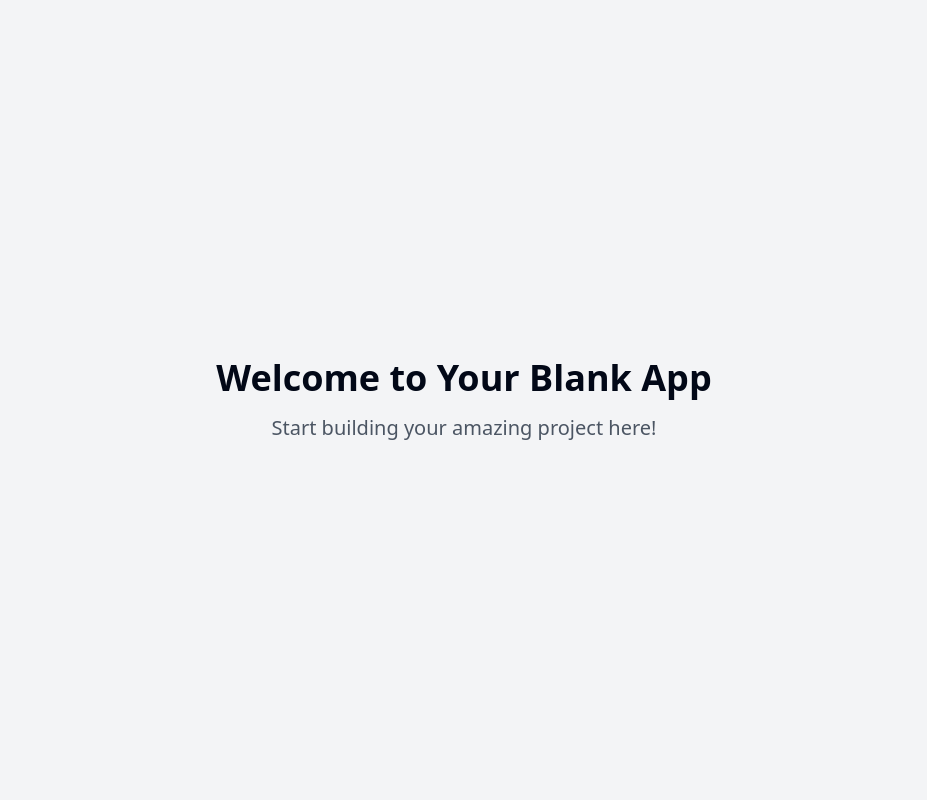
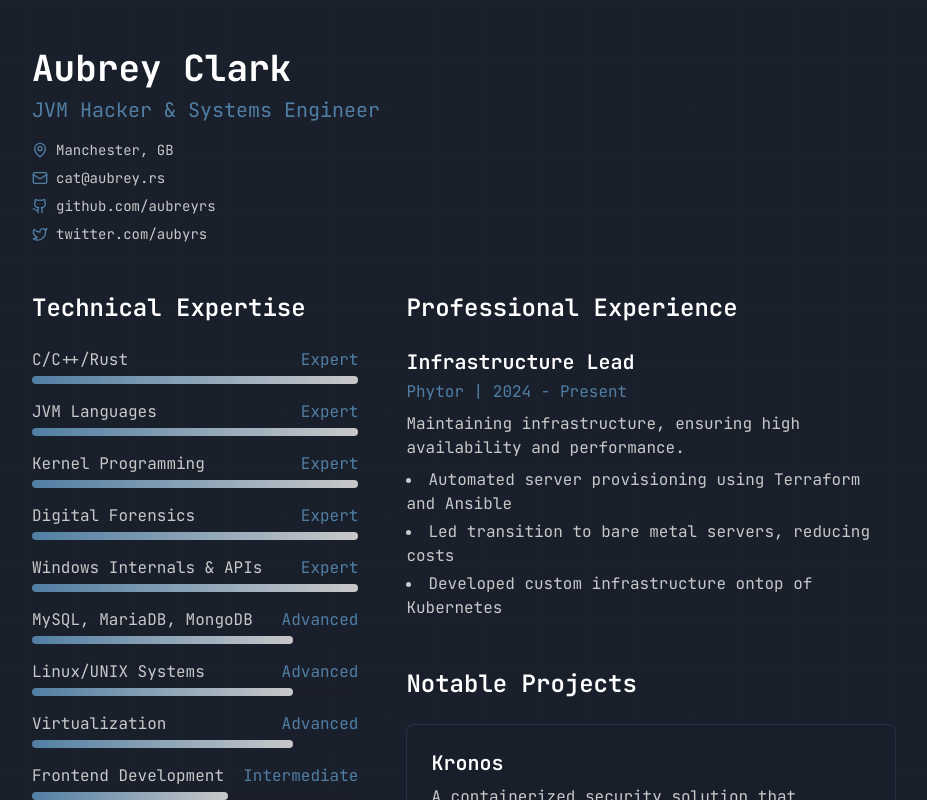
Before and after one commit to wasifahmed-sudo/playful-creations, a React (Vite) app: page / in a window 1280 px wide. Shown: the top 800 px of the page, without its empty margins (176-1103 px from the left). Built offline with nearby package versions, Linux system fonts and the light colour scheme.

Commit message:
Create new project structure
Initialized a new project structure based on the provided template.
[skip gpt_engineer]

```diff
--- /dev/null
+++ b/src/components/Experience.tsx
@@ -0,0 +1,26 @@
+interface ExperienceProps {
+  title: string;
+  company: string;
+  period: string;
+  description: string;
+  bullets: string[];
+}
+
+const Experience = ({ title, company, period, description, bullets }: ExperienceProps) => {
+  return (
+    <div className="mb-8">
+      <h3 className="text-xl font-semibold text-white mb-1">{title}</h3>
+      <div className="text-accent mb-2">
+        {company} | {period}
+      </div>
+      <p className="mb-2">{description}</p>
+      <ul className="list-disc list-inside space-y-1">
+        {bullets.map((bullet, index) => (
+          <li key={index}>{bullet}</li>
+        ))}
+      </ul>
+    </div>
+  );
+};
+
+export default Experience;
--- /dev/null
+++ b/src/components/Header.tsx
@@ -0,0 +1,37 @@
+import { Mail, Github, Twitter, MapPin } from "lucide-react";
+
+const Header = () => {
+  return (
+    <header className="mb-12">
+      <h1 className="text-4xl font-bold text-white mb-2">Aubrey Clark</h1>
+      <h2 className="text-xl mb-4 text-accent">JVM Hacker & Systems Engineer</h2>
+
+      <div className="space-y-2 text-sm">
+        <div className="flex items-center gap-2">
+          <MapPin size={16} className="text-accent" />
+          <span>Manchester, GB</span>
+        </div>
+        <div className="flex items-center gap-2">
+          <Mail size={16} className="text-accent" />
+          <a href="mailto:cat@aubrey.rs" className="hover:text-white transition-colors">
+            cat@aubrey.rs
+          </a>
+        </div>
+        <div className="flex items-center gap-2">
+          <Github size={16} className="text-accent" />
+          <a href="https://github.com/aubreyrs" className="hover:text-white transition-colors">
+            github.com/aubreyrs
+          </a>
+        </div>
+        <div className="flex items-center gap-2">
+          <Twitter size={16} className="text-accent" />
+          <a href="https://twitter.com/aubyrs" className="hover:text-white transition-colors">
+            twitter.com/aubyrs
+          </a>
+        </div>
+      </div>
+    </header>
+  );
+};
+
+export default Header;
--- /dev/null
+++ b/src/components/ProjectCard.tsx
@@ -0,0 +1,26 @@
+interface ProjectCardProps {
+  title: string;
+  description: string;
+  technologies: string[];
+}
+
+const ProjectCard = ({ title, description, technologies }: ProjectCardProps) => {
+  return (
+    <div className="bg-card p-6 rounded-lg border border-accent/20">
+      <h3 className="text-xl font-semibold text-white mb-2">{title}</h3>
+      <p className="mb-4">{description}</p>
+      <div className="flex flex-wrap gap-2">
+        {technologies.map((tech, index) => (
+          <span
+            key={index}
+            className="px-3 py-1 text-sm rounded-full bg-background border border-accent/20"
+          >
+            {tech}
+          </span>
+        ))}
+      </div>
+    </div>
+  );
+};
+
+export default ProjectCard;
--- /dev/null
+++ b/src/components/SkillBar.tsx
@@ -0,0 +1,33 @@
+interface SkillBarProps {
+  name: string;
+  level: "Expert" | "Advanced" | "Intermediate";
+}
+
+const SkillBar = ({ name, level }: SkillBarProps) => {
+  const getWidth = () => {
+    switch (level) {
+      case "Expert":
+        return "w-full";
+      case "Advanced":
+        return "w-4/5";
+      case "Intermediate":
+        return "w-3/5";
+      default:
+        return "w-2/5";
+    }
+  };
+
+  return (
+    <div className="mb-4">
+      <div className="flex justify-between mb-1">
+        <span>{name}</span>
+        <span className="text-accent">{level}</span>
+      </div>
+      <div className="w-full bg-card rounded-full">
+        <div className={`skill-bar ${getWidth()}`} />
+      </div>
+    </div>
+  );
+};
+
+export default SkillBar;
--- a/src/index.css
+++ b/src/index.css
@@ -1,101 +1,17 @@
+@import url('https://fonts.googleapis.com/css2?family=JetBrains+Mono:wght@400;500;600;700&display=swap');
+
 @tailwind base;
 @tailwind components;
 @tailwind utilities;
 
-@layer base {
-  :root {
-    --background: 0 0% 100%;
-    --foreground: 222.2 84% 4.9%;
-
-    --card: 0 0% 100%;
-    --card-foreground: 222.2 84% 4.9%;
-
-    --popover: 0 0% 100%;
-    --popover-foreground: 222.2 84% 4.9%;
-
-    --primary: 222.2 47.4% 11.2%;
-    --primary-foreground: 210 40% 98%;
-
-    --secondary: 210 40% 96.1%;
-    --secondary-foreground: 222.2 47.4% 11.2%;
-
-    --muted: 210 40% 96.1%;
-    --muted-foreground: 215.4 16.3% 46.9%;
-
-    --accent: 210 40% 96.1%;
-    --accent-foreground: 222.2 47.4% 11.2%;
-
-    --destructive: 0 84.2% 60.2%;
-    --destructive-foreground: 210 40% 98%;
-
-    --border: 214.3 31.8% 91.4%;
-    --input: 214.3 31.8% 91.4%;
-    --ring: 222.2 84% 4.9%;
-
-    --radius: 0.5rem;
-
-    --sidebar-background: 0 0% 98%;
-
-    --sidebar-foreground: 240 5.3% 26.1%;
-
-    --sidebar-primary: 240 5.9% 10%;
-
-    --sidebar-primary-foreground: 0 0% 98%;
-
-    --sidebar-accent: 240 4.8% 95.9%;
-
-    --sidebar-accent-foreground: 240 5.9% 10%;
-
-    --sidebar-border: 220 13% 91%;
-
-    --sidebar-ring: 217.2 91.2% 59.8%;
-  }
-
-  .dark {
-    --background: 222.2 84% 4.9%;
-    --foreground: 210 40% 98%;
-
-    --card: 222.2 84% 4.9%;
-    --card-foreground: 210 40% 98%;
-
-    --popover: 222.2 84% 4.9%;
-    --popover-foreground: 210 40% 98%;
-
-    --primary: 210 40% 98%;
-    --primary-foreground: 222.2 47.4% 11.2%;
-
-    --secondary: 217.2 32.6% 17.5%;
-    --secondary-foreground: 210 40% 98%;
-
-    --muted: 217.2 32.6% 17.5%;
-    --muted-foreground: 215 20.2% 65.1%;
-
-    --accent: 217.2 32.6% 17.5%;
-    --accent-foreground: 210 40% 98%;
-
-    --destructive: 0 62.8% 30.6%;
-    --destructive-foreground: 210 40% 98%;
-
-    --border: 217.2 32.6% 17.5%;
-    --input: 217.2 32.6% 17.5%;
-    --ring: 212.7 26.8% 83.9%;
-    --sidebar-background: 240 5.9% 10%;
-    --sidebar-foreground: 240 4.8% 95.9%;
-    --sidebar-primary: 224.3 76.3% 48%;
-    --sidebar-primary-foreground: 0 0% 100%;
-    --sidebar-accent: 240 3.7% 15.9%;
-    --sidebar-accent-foreground: 240 4.8% 95.9%;
-    --sidebar-border: 240 3.7% 15.9%;
-    --sidebar-ring: 217.2 91.2% 59.8%;
-  }
+body {
+  @apply bg-background text-foreground font-mono;
+  background-image:
+    linear-gradient(rgba(26, 31, 44, 0.97), rgba(26, 31, 44, 0.97)),
+    repeating-linear-gradient(0deg, transparent, transparent 50px, rgba(81, 127, 164, 0.1) 50px, rgba(81, 127, 164, 0.1) 51px),
+    repeating-linear-gradient(90deg, transparent, transparent 50px, rgba(81, 127, 164, 0.1) 50px, rgba(81, 127, 164, 0.1) 51px);
 }
 
-@layer base {
-  * {
-    @apply border-border;
-  }
-
-  body {
-    @apply bg-background text-foreground;
-  }
+.skill-bar {
+  @apply h-2 rounded-full bg-gradient-to-r from-accent to-foreground;
 }
--- a/src/pages/Index.tsx
+++ b/src/pages/Index.tsx
@@ -1,11 +1,62 @@
-// Update this page (the content is just a fallback if you fail to update the page)
+import Header from "../components/Header";
+import SkillBar from "../components/SkillBar";
+import Experience from "../components/Experience";
+import ProjectCard from "../components/ProjectCard";
 
 const Index = () => {
   return (
-    <div className="min-h-screen flex items-center justify-center bg-gray-100">
-      <div className="text-center">
-        <h1 className="text-4xl font-bold mb-4">Welcome to Your Blank App</h1>
-        <p className="text-xl text-gray-600">Start building your amazing project here!</p>
+    <div className="min-h-screen py-12 px-4 max-w-4xl mx-auto">
+      <Header />
+
+      <div className="grid md:grid-cols-[2fr,3fr] gap-12">
+        <section>
+          <h2 className="text-2xl font-semibold text-white mb-6">Technical Expertise</h2>
+          <div className="space-y-4">
+            <SkillBar name="C/C++/Rust" level="Expert" />
+            <SkillBar name="JVM Languages" level="Expert" />
+            <SkillBar name="Kernel Programming" level="Expert" />
+            <SkillBar name="Digital Forensics" level="Expert" />
+            <SkillBar name="Windows Internals & APIs" level="Expert" />
+            <SkillBar name="MySQL, MariaDB, MongoDB" level="Advanced" />
+            <SkillBar name="Linux/UNIX Systems" level="Advanced" />
+            <SkillBar name="Virtualization" level="Advanced" />
+            <SkillBar name="Frontend Development" level="Intermediate" />
+            <SkillBar name="Network Security" level="Intermediate" />
+          </div>
+        </section>
+
+        <div className="space-y-12">
+          <section>
+            <h2 className="text-2xl font-semibold text-white mb-6">Professional Experience</h2>
+            <Experience
+              title="Infrastructure Lead"
+              company="Phytor"
+              period="2024 - Present"
+              description="Maintaining infrastructure, ensuring high availability and performance."
+              bullets={[
+                "Automated server provisioning using Terraform and Ansible",
+                "Led transition to bare metal servers, reducing costs",
+                "Developed custom infrastructure ontop of Kubernetes"
+              ]}
+            />
+          </section>
+
+          <section>
+            <h2 className="text-2xl font-semibold text-white mb-6">Notable Projects</h2>
+            <div className="grid gap-6">
+              <ProjectCard
+                title="Kronos"
+                description="A containerized security solution that specializes in detecting and mitigating JVM-based malware within Docker environments."
+                technologies={["Docker", "JVM", "Kotlin", "ASM", "eBPF", "C++", "Linux Kernel"]}
+              />
+              <ProjectCard
+                title="Vytal"
+                description="A Security Information and Event Management (SIEM) system tailored for monitoring and securing Docker environments in real-time"
+                technologies={["Rust", "Docker", "Elasticsearch", "Logstash", "Kibana", "Kubernetes"]}
+              />
+            </div>
+          </section>
+        </div>
       </div>
     </div>
   );
--- a/tailwind.config.ts
+++ b/tailwind.config.ts
@@ -10,87 +10,20 @@ export default {
   ],
   prefix: "",
   theme: {
-		container: {
-			center: true,
-			padding: '2rem',
-			screens: {
-				'2xl': '1400px'
-			}
+    extend: {
+      fontFamily: {
+        mono: ["JetBrains Mono", "monospace"],
       },
-		extend: {
       colors: {
-				border: 'hsl(var(--border))',
-				input: 'hsl(var(--input))',
-				ring: 'hsl(var(--ring))',
-				background: 'hsl(var(--background))',
-				foreground: 'hsl(var(--foreground))',
-				primary: {
-					DEFAULT: 'hsl(var(--primary))',
-					foreground: 'hsl(var(--primary-foreground))'
+        background: "#1A1F2C",
+        foreground: "#C8C8C9",
+        accent: "#517fa4",
+        card: "rgba(26, 31, 44, 0.7)",
       },
-				secondary: {
-					DEFAULT: 'hsl(var(--secondary))',
-					foreground: 'hsl(var(--secondary-foreground))'
+      backgroundImage: {
+        "grid-pattern": "linear-gradient(to right, #243949 0%, #517fa4 100%)",
       },
-				destructive: {
-					DEFAULT: 'hsl(var(--destructive))',
-					foreground: 'hsl(var(--destructive-foreground))'
     },
-				muted: {
-					DEFAULT: 'hsl(var(--muted))',
-					foreground: 'hsl(var(--muted-foreground))'
-				},
-				accent: {
-					DEFAULT: 'hsl(var(--accent))',
-					foreground: 'hsl(var(--accent-foreground))'
-				},
-				popover: {
-					DEFAULT: 'hsl(var(--popover))',
-					foreground: 'hsl(var(--popover-foreground))'
-				},
-				card: {
-					DEFAULT: 'hsl(var(--card))',
-					foreground: 'hsl(var(--card-foreground))'
-				},
-				sidebar: {
-					DEFAULT: 'hsl(var(--sidebar-background))',
-					foreground: 'hsl(var(--sidebar-foreground))',
-					primary: 'hsl(var(--sidebar-primary))',
-					'primary-foreground': 'hsl(var(--sidebar-primary-foreground))',
-					accent: 'hsl(var(--sidebar-accent))',
-					'accent-foreground': 'hsl(var(--sidebar-accent-foreground))',
-					border: 'hsl(var(--sidebar-border))',
-					ring: 'hsl(var(--sidebar-ring))'
-				}
-			},
-			borderRadius: {
-				lg: 'var(--radius)',
-				md: 'calc(var(--radius) - 2px)',
-				sm: 'calc(var(--radius) - 4px)'
-			},
-			keyframes: {
-				'accordion-down': {
-					from: {
-						height: '0'
-					},
-					to: {
-						height: 'var(--radix-accordion-content-height)'
-					}
-				},
-				'accordion-up': {
-					from: {
-						height: 'var(--radix-accordion-content-height)'
-					},
-					to: {
-						height: '0'
-					}
-				}
-			},
-			animation: {
-				'accordion-down': 'accordion-down 0.2s ease-out',
-				'accordion-up': 'accordion-up 0.2s ease-out'
-			}
-		}
   },
   plugins: [require("tailwindcss-animate")],
 } satisfies Config;
```
Lines whose indentation alone changed are shown as unchanged.
